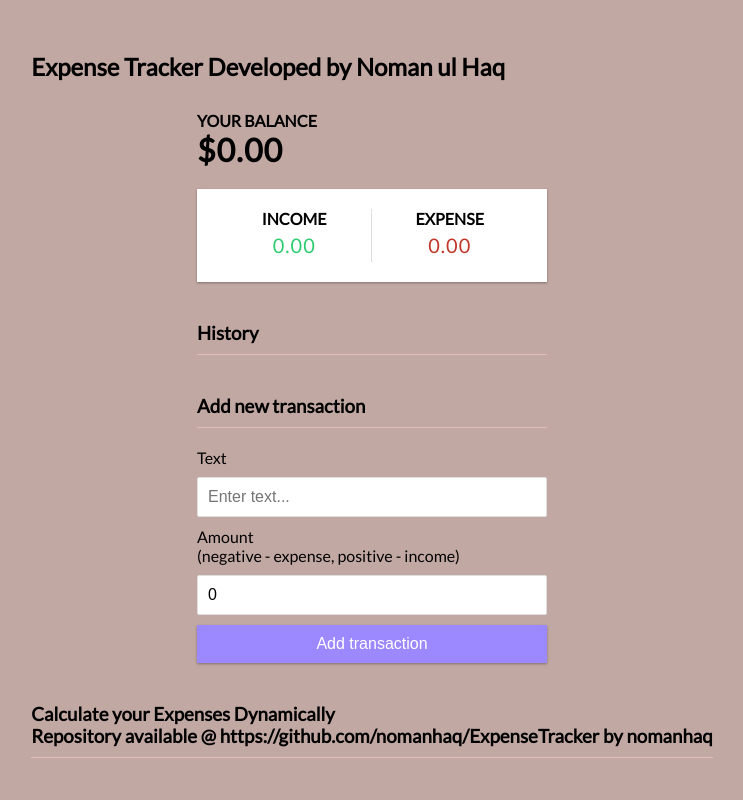
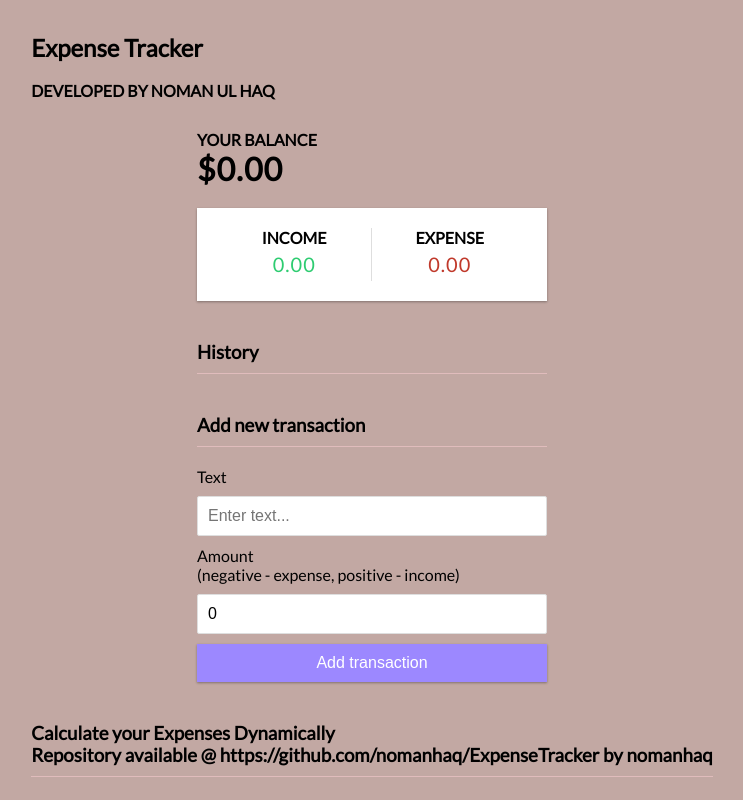
Before and after one commit to nomanhaq/ExpenseTracker, a React (Create React App) app: page / in a window 1280 px wide. Shown: the whole page, without its empty margins (268-1011 px from the left). Built offline with nearby package versions, Linux system fonts and the light colour scheme.

Commit message:
make some changes on header as of 14062020

```diff
--- a/src/components/Header.js
+++ b/src/components/Header.js
@@ -2,8 +2,13 @@ import React from 'react'
 
 export const Header = () => {
     return (
-        <h2 >
-            Expense Tracker Developed by Noman ul Haq
-        </h2>
+        <div>
+            <h2 >
+                Expense Tracker
+            </h2>
+            <h4>
+                Developed by Noman ul Haq
+            </h4>
+        </div>
     )
 }
```
